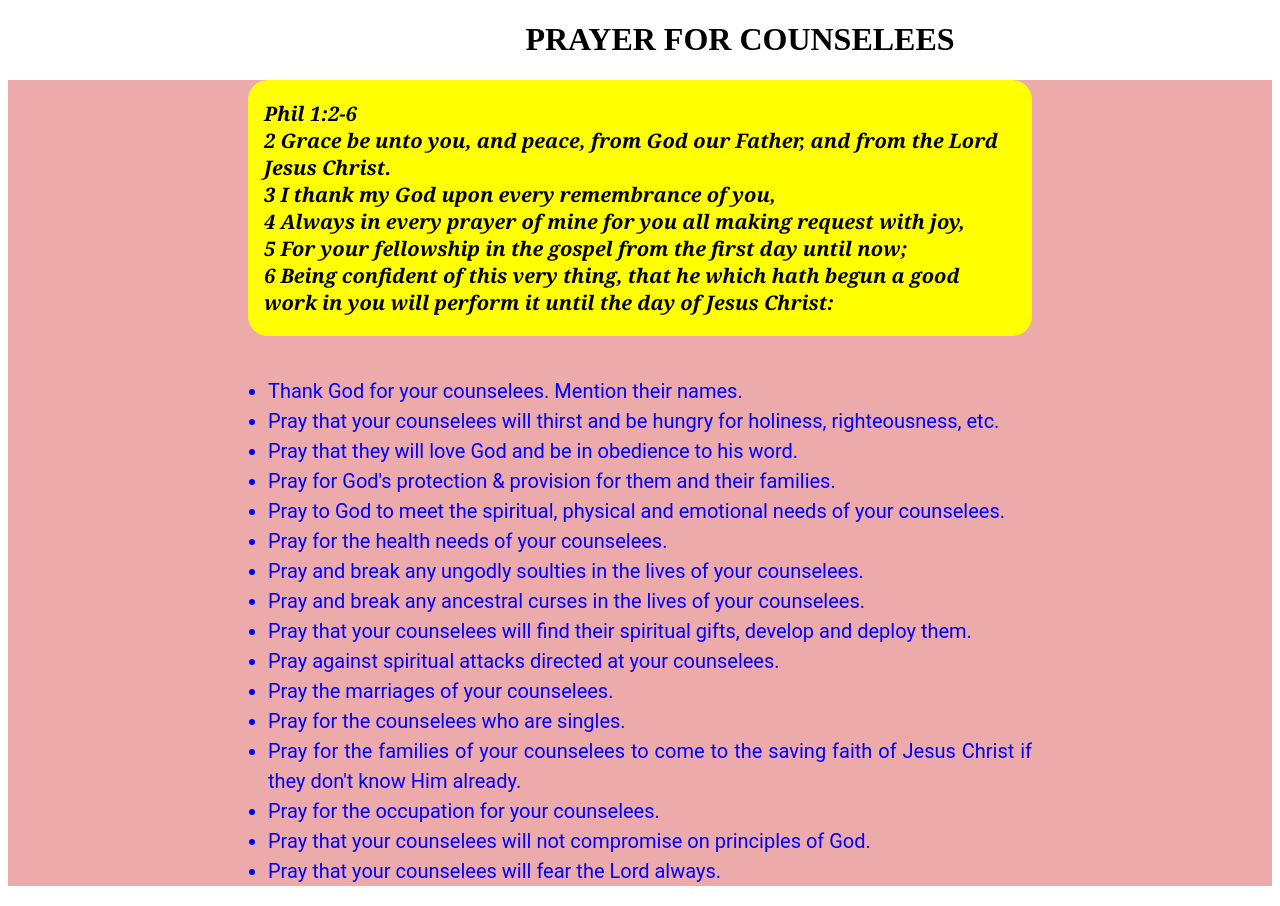
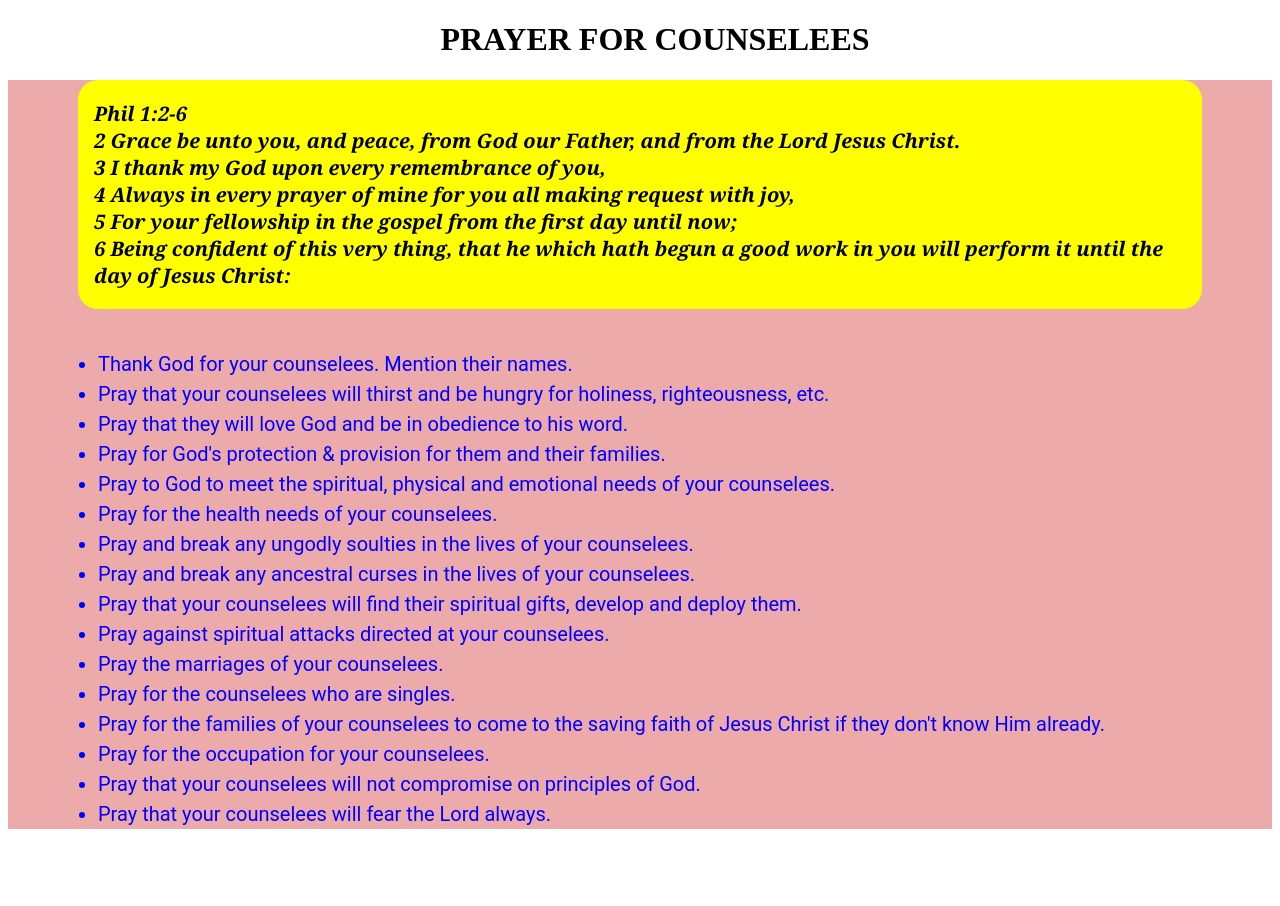
Before and after one commit to chrisanani/cbc_cfg, a plain HTML site: page prayertips.html in a window 1280 px wide. After the commit the page ends 849 px from the top, so only its background shows below. Drawn offline with Linux system fonts and the light colour scheme.

Commit message:
Update prayertips.html

```diff
--- a/prayertips.html
+++ b/prayertips.html
@@ -14,8 +14,8 @@
           font-family: roboto, arial;
 
           text-align: justify;
-          margin-left: 200px;
-          margin-right: 200px;
+          margin-left: 30px;
+          margin-right: 30px;
           tab-size: 20px;
           color:rgb(19, 17, 17);
           font-weight: bolder;
@@ -23,14 +23,14 @@
        }
 
        h1 {
-           margin-left: 200px;
+           margin-left: 30px;
            text-align: center;
            font-size: xx-large;
 
        }
        h2 {
-        margin-left: 200px;
-        margin-right: 200px;
+        margin-left: 30px;
+        margin-right: 30px;
         font-family: Georgia;
         font-size: 20px;
         background-color: yellow;
@@ -44,8 +44,8 @@
           tab-size: 20px;
           color:blue;
           font-weight: normal;
-          margin-left: 200px;
-          margin-right: 200px;
+          margin-left: 30px;
+          margin-right: 30px;
           padding-left: 20px;
           padding-top: 20px;
           font-size: 20px;
```
